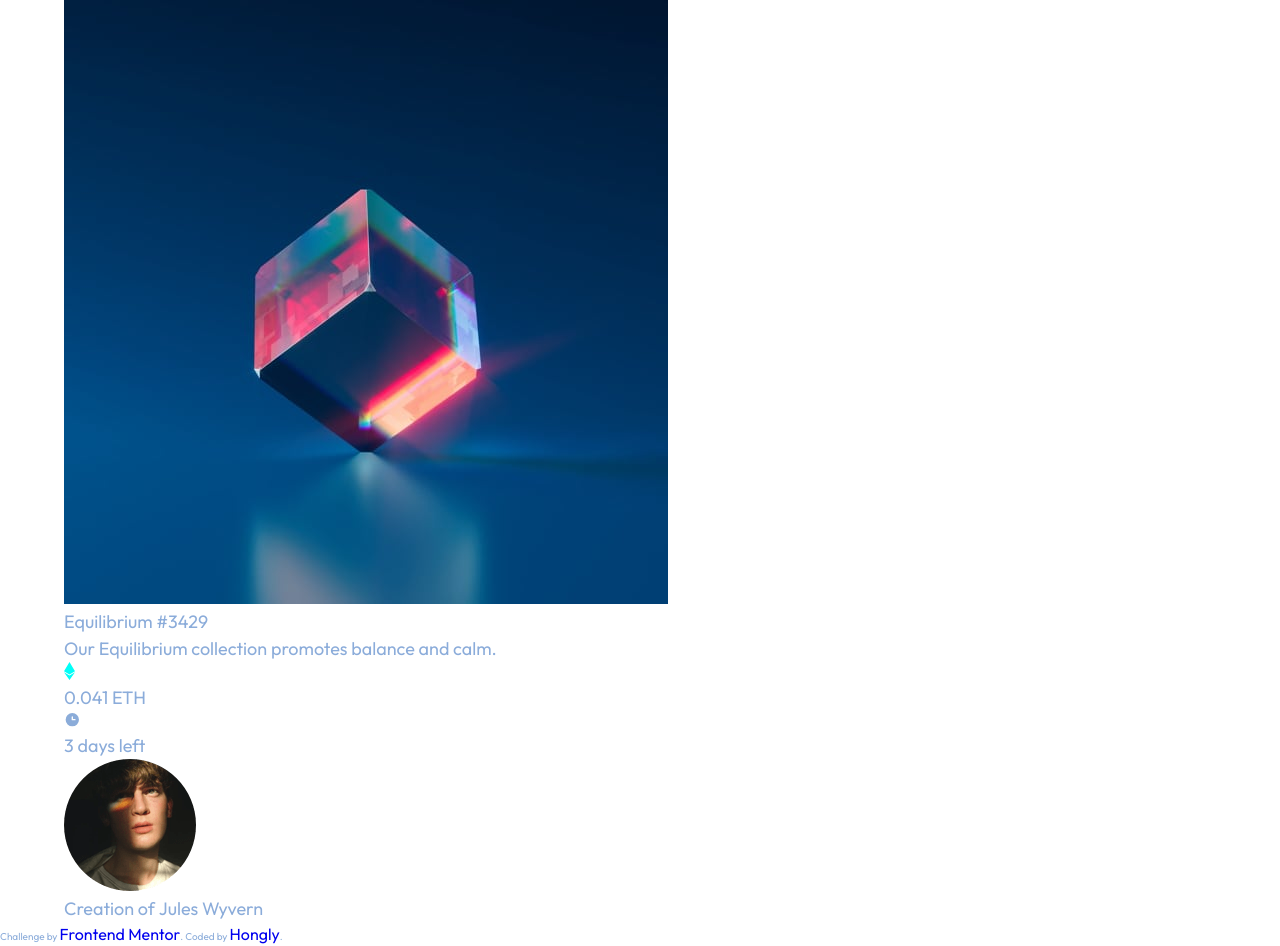
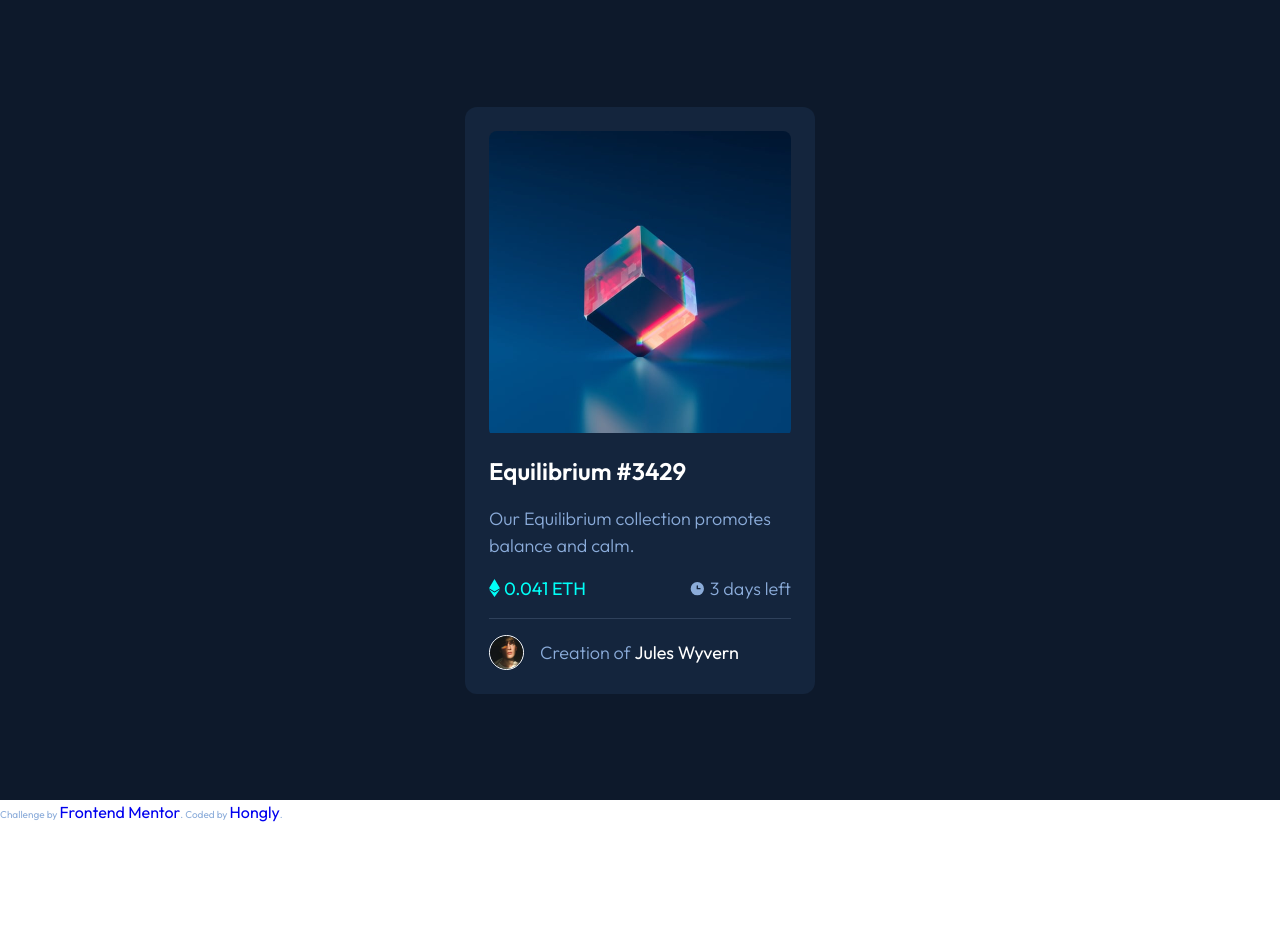
Before and after one commit to OungHongly/NFT-preview-card-component, a plain HTML site: page index.html in a window 1280 px wide. After the commit the page ends 824 px from the top, so only its background shows below. Drawn offline with Linux system fonts and the light colour scheme.

Commit message:
stying layout: card component

```diff
--- a/css/style.css
+++ b/css/style.css
@@ -127,6 +127,70 @@ span {
 /* ===== Style layout ====== */
 
 .container {
-  width: 90%;
-  margin: 0 auto;
+  height: 100vh;
+  background-color: var(--Blue-950-bg);
+
+  display: flex;
+  justify-content: center;
+  align-items: center;
 }
+.card {
+  display: flex;
+  flex-direction: column;
+
+  max-width: 350px;
+  padding: 2.4rem;
+  background-color: var(--Blue-900-card);
+  border-radius: 1.2rem;
+  gap: var(--space-md);
+}
+.group-image {
+  border-radius: var(--space-sm);
+  overflow: hidden;
+}
+.group-image img {
+  width: 100%;
+}
+.card-heading {
+  font-size: 2.4rem;
+  font-weight: var(--fw-medium);
+  color: var(--White);
+}
+.card-description {
+  font-weight: var(--fw-light);
+}
+.group-info {
+  display: flex;
+  justify-content: space-between;
+  align-items: center;
+}
+.card-info {
+  display: flex;
+  align-items: center;
+  gap: var(--space-xs);
+}
+.eth {
+  color: var(--Cyan-400);
+}
+.date {
+  font-weight: var(--fw-light);
+}
+.card-profile {
+  display: flex;
+  align-items: center;
+  gap: var(--space-md);
+  padding-top: var(--space-md);
+  border-top: 1px solid var(--Blue-800-line);
+}
+.profile {
+  width: 35px;
+  border: 1px solid var(--White);
+  border-radius: 50%;
+}
+.name {
+  font-weight: var(--fw-light);
+}
+.name span {
+  color: var(--White);
+  font-weight: var(--fw-normal);
+}
--- a/index.html
+++ b/index.html
@@ -26,13 +26,16 @@
         <p class="card-heading">Equilibrium #3429</p>
         <p class="card-description">Our Equilibrium collection promotes balance
           and calm.</p>
-        <div class="card-eth">
-          <img src="./images/icon-ethereum.svg" alt="icon-ethereum">
-          <p>0.041 ETH</p>
-        </div>
-        <div class="card-date">
-          <img src="./images/icon-clock.svg" alt="icon-clock">
-          <p>3 days left</p>
+        <div class="group-info">
+          <div class="card-info">
+            <img class="icon" src="./images/icon-ethereum.svg"
+              alt="icon-ethereum">
+            <p class="eth">0.041 ETH</p>
+          </div>
+          <div class="card-info">
+            <img class="icon" src="./images/icon-clock.svg" alt="icon-clock">
+            <p class="date">3 days left</p>
+          </div>
         </div>
         <div class="card-profile">
           <img class="profile" src="./images/image-avatar.png"
```
